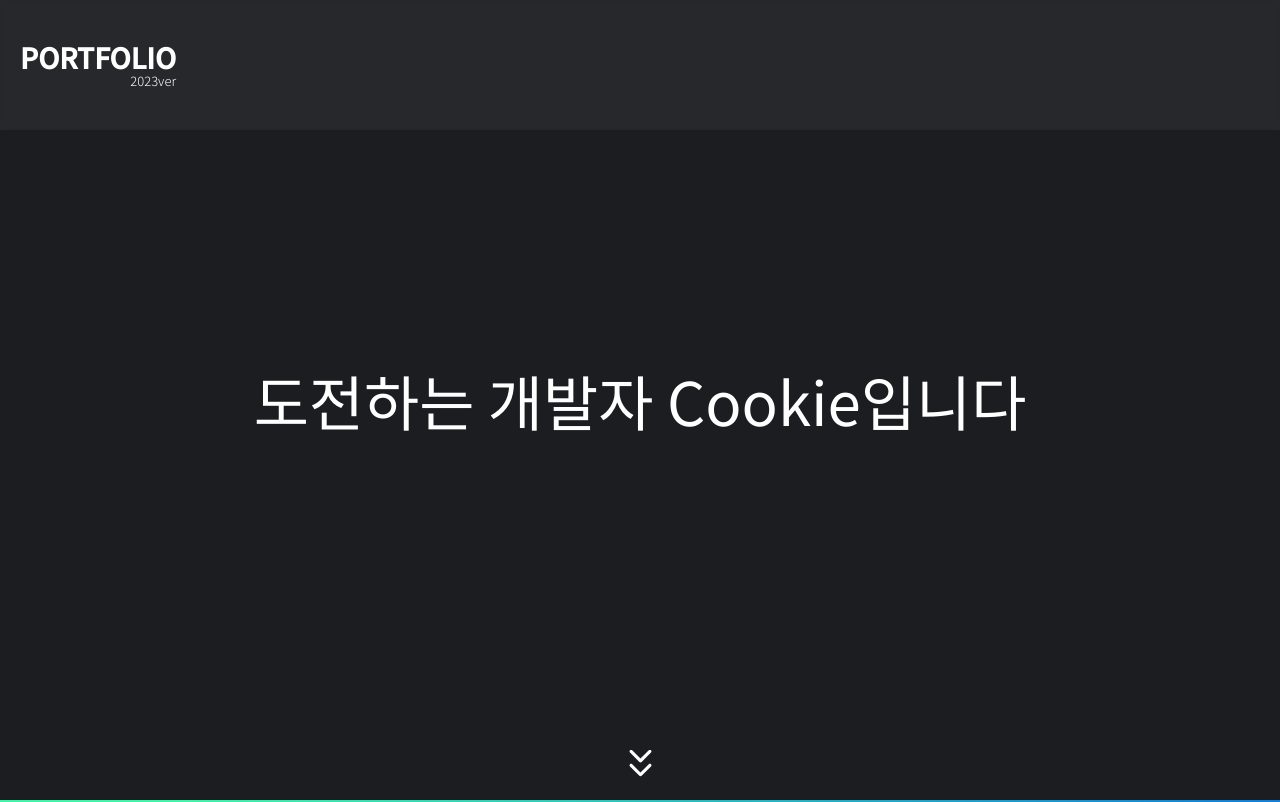
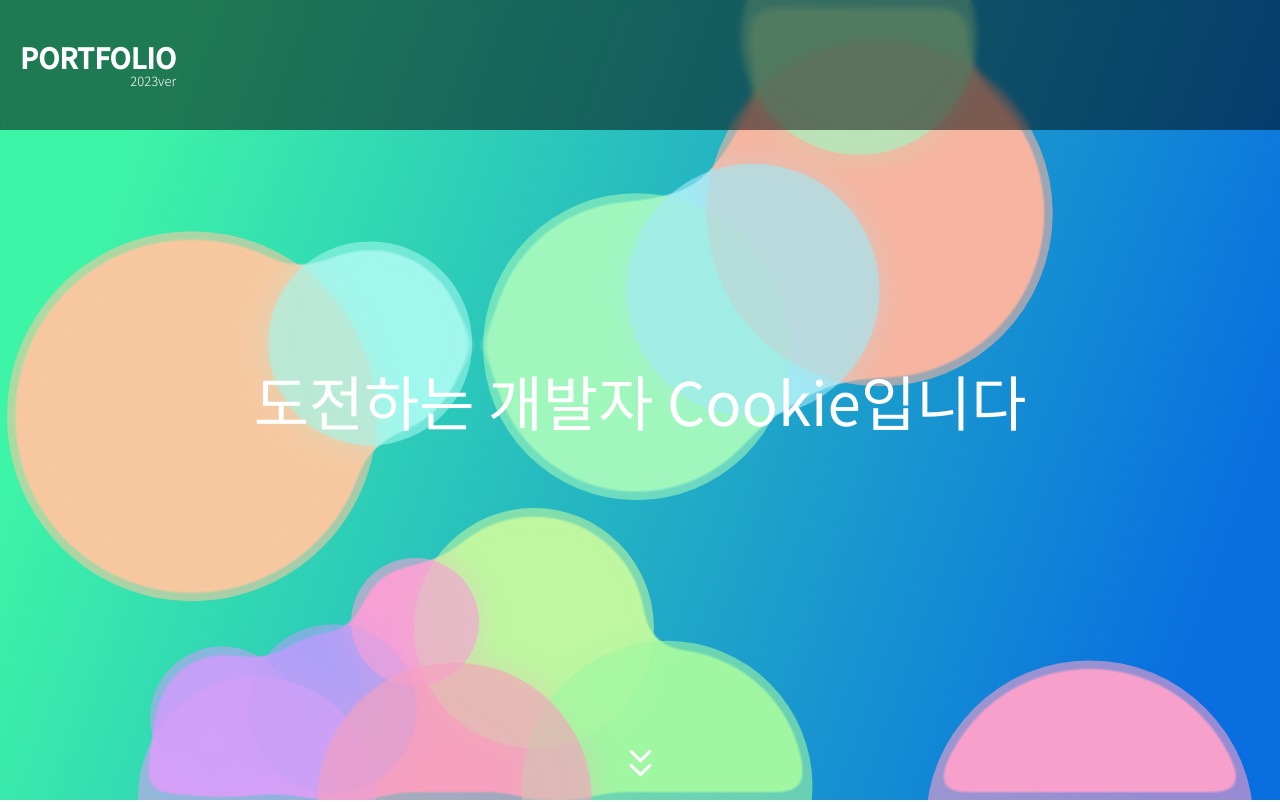
Before and after one commit to pokycookie/portfolio-2023ver, a React (Create React App) app: page / in a window 1280 px wide. Shown: the top 802 px of the page. Built offline with nearby package versions, Linux system fonts and the light colour scheme.

Commit message:
feat: change background system, add bouncingBall

```diff
--- a/src/App.tsx
+++ b/src/App.tsx
@@ -3,6 +3,7 @@ import { useDispatch } from "react-redux";
 import { RSetWindows } from "./redux";
 import MainPage from "./pages/main";
 import SkillPage from "./pages/skills";
+import Background from "./components/backgrounds/background";
 
 function App() {
   const dispatch = useDispatch();
@@ -30,6 +31,7 @@ function App() {
       <div className="page" ref={(e) => (EPages.current[1] = e)}>
         <SkillPage pagesRef={EPages} />
       </div>
+      <Background />
     </div>
   );
 }
--- a/src/components/backgrounds/background.css
+++ /dev/null
@@ -1,6 +0,0 @@
-.background {
-  position: absolute;
-  top: 0;
-  left: 0;
-  z-index: -99999;
-}
--- a/src/components/backgrounds/background.tsx
+++ b/src/components/backgrounds/background.tsx
@@ -1,51 +1,33 @@
-import { useEffect, useState } from "react";
-import Constellation from "./svg/constellation";
+/** @jsxImportSource @emotion/react */
+
+import { css } from "@emotion/react";
+import GooeyArea from "../gooeyEffect/gooeyArea";
+import BouncingBall from "./bouncingBall";
 import { _range } from "../../lib/basic";
-import "./background.css";
 
-interface ICoord {
-  x: number;
-  y: number;
-}
+const backgroundCSS = css({
+  position: "fixed",
+  top: 0,
+  left: 0,
+  zIndex: -255,
+  width: "100%",
+  height: "100vh",
+  backgroundImage:
+    "linear-gradient(109.6deg, rgba(61, 245, 167, 1) 11.2%, rgba(9, 111, 224, 1) 91.1%)",
+  overflow: "hidden",
+});
 
-interface IProps {
-  size: { width: number; height: number };
-  divide?: number;
-}
+interface IProps {}
 
 function Background(props: IProps) {
-  const [area, setArea] = useState<ICoord[][]>([]);
-
-  useEffect(() => {
-    const width = 200;
-    const height = 200;
-    const countX = props.size.width / width;
-    const countY = props.size.height / height;
-    const tmpArea = _range(countY).map<ICoord[]>((y) => {
-      return _range(countX).map<ICoord>((x) => {
-        return { x: width * x, y: height * y };
-      });
-    });
-    setArea(tmpArea);
-  }, [props.size.height, props.size.width]);
-
   return (
-    <svg className="background" width={props.size.width} height={props.size.height}>
-      <rect x="0" y="0" width="100%" height="100%" fill="#1B1D20" />
-      {area.map((sub, i) => {
-        return sub.map((e, j) => {
-          return (
-            <Constellation
-              key={`${e}${j}`}
-              x={e.x}
-              y={e.y}
-              width={props.size.width / (props.divide ?? 1)}
-              height={props.size.height / (props.divide ?? 1)}
-            />
-          );
-        });
-      })}
-    </svg>
+    <div css={backgroundCSS}>
+      <GooeyArea>
+        {_range(15).map((_, i) => {
+          return <BouncingBall key={i} />;
+        })}
+      </GooeyArea>
+    </div>
   );
 }
 
--- /dev/null
+++ b/src/components/backgrounds/bouncingBall.tsx
@@ -0,0 +1,33 @@
+/** @jsxImportSource @emotion/react */
+
+import { useState } from "react";
+import { _random } from "../../lib/basic";
+import { motion } from "framer-motion";
+
+function BouncingBall() {
+  const [size, setSize] = useState(_random(400, 100));
+  const [pos, setPos] = useState({ x: _random(100), y: _random(100) });
+
+  return (
+    <motion.div
+      drag
+      dragConstraints={{ left: 0, top: 0, right: 0, bottom: 0 }}
+      animate={{
+        x: [0, _random(200, -200), 0],
+        y: [0, _random(200, -200), 0],
+      }}
+      transition={{ duration: _random(40, 20), repeat: Infinity }}
+      css={{
+        width: size,
+        height: size,
+        borderRadius: "50%",
+        position: "absolute",
+        left: `${pos.x}%`,
+        top: `${pos.y}%`,
+        backgroundColor: `hsla(${_random(360)}, 85%, 80%, 0.6)`,
+      }}
+    ></motion.div>
+  );
+}
+
+export default BouncingBall;
--- a/src/components/cards/card.css
+++ b/src/components/cards/card.css
@@ -13,7 +13,7 @@
   width: 100%;
   height: 100%;
   border-radius: 10px;
-  backdrop-filter: blur(30px);
+  backdrop-filter: blur(10px);
   position: absolute;
   top: 0;
   left: 0;
--- a/src/components/gooeyEffect/gooeyArea.tsx
+++ b/src/components/gooeyEffect/gooeyArea.tsx
@@ -6,12 +6,9 @@ import { Fragment, ReactNode } from "react";
 const areaCSS = css({
   width: "100%",
   height: "100%",
-  position: "absolute",
-  left: 0,
-  top: 0,
   filter: "url(#gooey)",
   overflow: "hidden",
-  // pointerEvents: "none",
+  position: "relative",
 });
 
 interface IProps {
@@ -23,7 +20,7 @@ interface IProps {
 function GooeyArea(props: IProps) {
   return (
     <Fragment>
-      <svg width="0px" height="0px">
+      <svg width="0px" height="0px" css={{ display: "none" }}>
         <defs>
           <filter id="gooey">
             <feGaussianBlur in="SourceGraphic" result="blur" stdDeviation={props.blur ?? 15} />
--- a/src/components/header/header.css
+++ /dev/null
@@ -1,32 +0,0 @@
-header {
-  width: 100%;
-  height: 130px;
-  background-color: rgba(255, 255, 255, 0.05);
-  display: flex;
-  justify-content: space-between;
-  align-items: center;
-  box-sizing: border-box;
-  padding: 0px 20px;
-}
-
-/* header:hover {
-  backdrop-filter: blur(30px);
-} */
-
-header .titleArea {
-  display: flex;
-  flex-direction: column;
-  justify-content: center;
-  align-items: flex-end;
-  color: white;
-}
-
-header .titleArea p:nth-child(1) {
-  font-size: 28px;
-  font-weight: 600;
-  margin-bottom: 3px;
-}
-header .titleArea p:nth-child(2) {
-  font-size: 13px;
-  font-weight: 300;
-}
--- a/src/components/header/header.tsx
+++ b/src/components/header/header.tsx
@@ -1,6 +1,28 @@
+/** @jsxImportSource @emotion/react */
+
 import { useEffect, useState } from "react";
 import { motion } from "framer-motion";
-import "./header.css";
+import { css } from "@emotion/react";
+
+const headerCSS = css({
+  width: "100%",
+  height: "130px",
+  backgroundColor: "rgba(0, 0, 0, 0.5)",
+  display: "flex",
+  justifyContent: "space-between",
+  alignItems: "center",
+  boxSizing: "border-box",
+  padding: "0px 20px",
+});
+
+const titleCSS = css({
+  display: "flex",
+  flexDirection: "column",
+  justifyContent: "center",
+  alignItems: "flex-end",
+  color: "white",
+  gap: "3px",
+});
 
 function Header() {
   const [isHidden, setIsHidden] = useState(false);
@@ -26,10 +48,11 @@ function Header() {
       animate={isHidden ? "off" : "on"}
       variants={{ on: { y: 0 }, off: { y: -130 } }}
       transition={{ ease: "easeInOut" }}
+      css={headerCSS}
     >
-      <motion.div className="titleArea">
-        <p>PORTFOLIO</p>
-        <p>2023ver</p>
+      <motion.div css={titleCSS}>
+        <p css={{ fontSize: "28px", fontWeight: "600" }}>PORTFOLIO</p>
+        <p css={{ fontSize: "13px", fontWeight: "300" }}>2023ver</p>
       </motion.div>
     </motion.header>
   );
--- a/src/styles/index.css
+++ b/src/styles/index.css
@@ -12,6 +12,11 @@ body {
   font-family: "Noto Sans KR", sans-serif;
 }
 
+.App {
+  position: relative;
+  overflow: hidden;
+}
+
 .App > .page {
   width: calc(100vw - (100vw - 100%));
 }
--- a/src/styles/pages/main.scss
+++ b/src/styles/pages/main.scss
@@ -1,7 +1,6 @@
 .main__page {
   width: 100%;
   height: 100vh;
-  background-color: #1b1d20;
   position: relative;
 
   header {
--- a/src/styles/pages/skills.scss
+++ b/src/styles/pages/skills.scss
@@ -4,11 +4,6 @@
   height: 100vh;
   box-sizing: border-box;
   padding: 20px;
-  background-image: linear-gradient(
-    109.6deg,
-    rgba(61, 245, 167, 1) 11.2%,
-    rgba(9, 111, 224, 1) 91.1%
-  );
   display: flex;
   justify-content: center;
   align-items: center;
```
